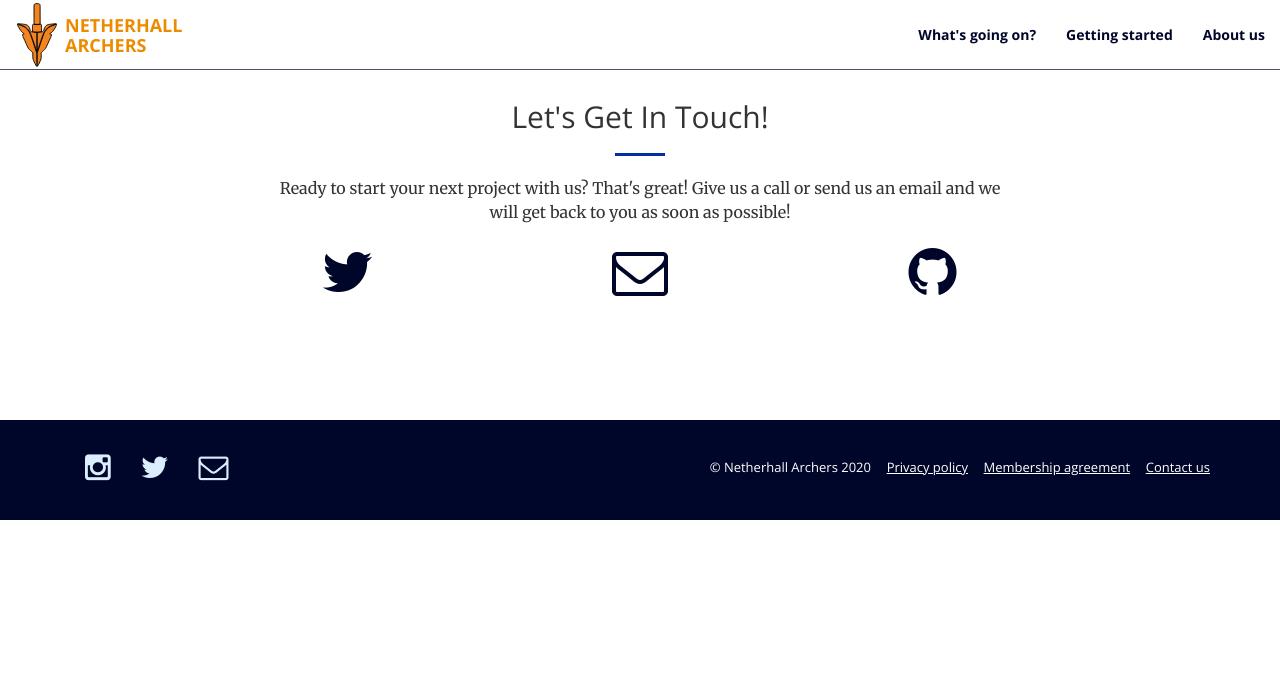
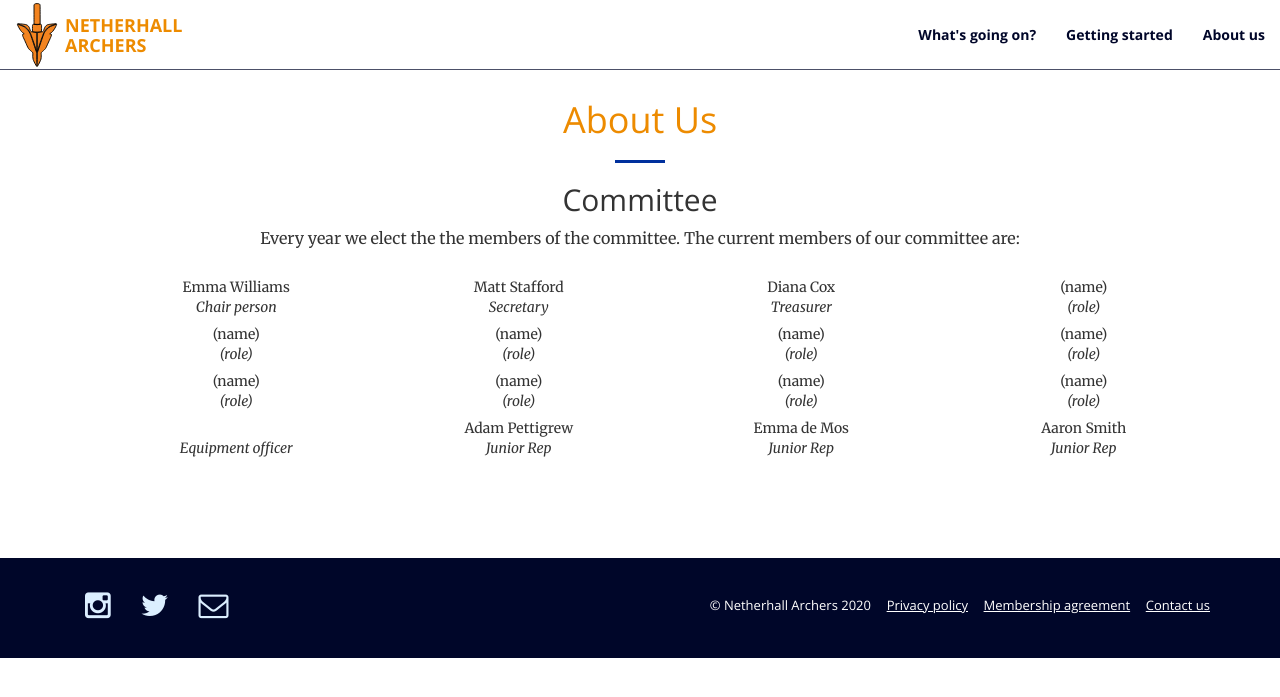
Before and after one commit to afpettigrew/netherhallarcherswebsite, a Jekyll site: the page built from about-us.html, in a window 1280 px wide. Shown: the top 697 px of the page. Built offline with Jekyll 4.4.1, drawn with Linux system fonts in a browser that asks for light colours.

Commit message:
added the format for the committee members to be listed

```diff
--- /dev/null
+++ b/_includes/aboutus.html
@@ -0,0 +1,12 @@
+<section>
+  <div class="container">
+    <div class="row">
+      <div class="text-center">
+        <h1 class="section-heading">About Us</h1>
+        <hr class="primary">
+
+        {{content}}
+      </div>
+    </div>
+  </div>
+</section>
--- a/_layouts/about.html
+++ b/_layouts/about.html
@@ -4,7 +4,7 @@
 
   <body>
     {% include nav.html %}
-    {% include contact.html %}
+    {% include aboutus.html %}
     {% include footer.html %}
   </body>
 </html>
--- a/_sass/_base.scss
+++ b/_sass/_base.scss
@@ -262,6 +262,7 @@ header {
 // Sections
 .section-heading {
   margin-top: 0;
+  color: $button-colour;
 }
 
 .service-box {
--- a/_sass/_extra.scss
+++ b/_sass/_extra.scss
@@ -1,3 +1,4 @@
+// footer
 .social-media {
   color: $theme-light;
   font-size: 30px;
@@ -50,3 +51,12 @@ footer {
     @include sans-serif-font;
   }
 }
+
+// about us
+.committee{
+
+  li {
+    list-style-type: none;
+    padding-top: 7px;
+  }
+}
--- a/about-us.html
+++ b/about-us.html
@@ -1,3 +1,23 @@
 ---
 layout: about
 ---
+<h2>Committee</h2>
+<p>Every year we elect the the members of the committee. The current members of our committee are:</p>
+<ul class="committee">
+  <li class="col-lg-3 col-md-6">Emma Williams<br><em>Chair person</em></li>
+  <li class="col-lg-3 col-md-6">Matt Stafford<br><em>Secretary</em></li>
+  <li class="col-lg-3 col-md-6">Diana Cox<br><em>Treasurer</em></li>
+  <li class="col-lg-3 col-md-6">(name)<br><em>(role)</em></li>
+  <li class="col-lg-3 col-md-6">(name)<br><em>(role)</em></li>
+  <li class="col-lg-3 col-md-6">(name)<br><em>(role)</em></li>
+  <li class="col-lg-3 col-md-6">(name)<br><em>(role)</em></li>
+  <li class="col-lg-3 col-md-6">(name)<br><em>(role)</em></li>
+  <li class="col-lg-3 col-md-6">(name)<br><em>(role)</em></li>
+  <li class="col-lg-3 col-md-6">(name)<br><em>(role)</em></li>
+  <li class="col-lg-3 col-md-6">(name)<br><em>(role)</em></li>
+  <li class="col-lg-3 col-md-6">(name)<br><em>(role)</em></li>
+  <li class="col-lg-3 col-md-6"><br><em>Equipment officer</em></li>
+  <li class="col-lg-3 col-md-6">Adam Pettigrew<br><em>Junior Rep</em></li>
+  <li class="col-lg-3 col-md-6">Emma de Mos<br><em>Junior Rep</em></li>
+  <li class="col-lg-3 col-md-6">Aaron Smith<br><em>Junior Rep</em></li>
+</ul>
```
